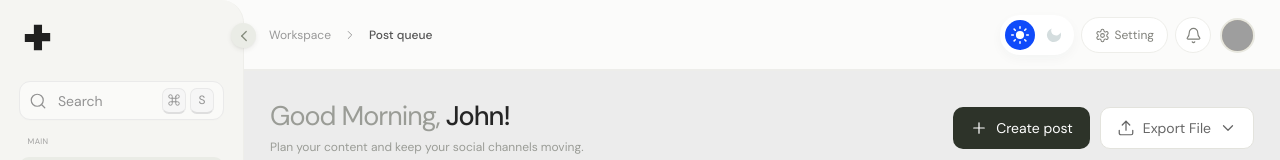
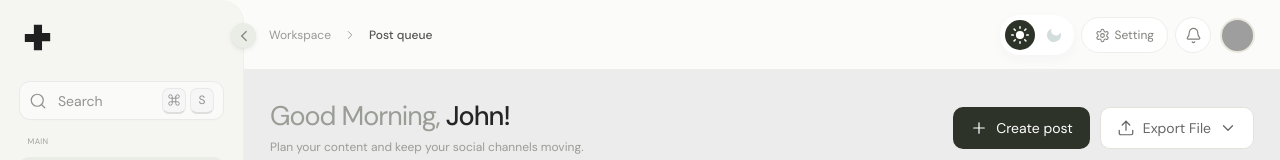
Before and after one commit to sohanpaliyal/postschedular, a React (Vite) app: page / in a window 1280 px wide. Shown: the top 160 px of the page. Built offline with nearby package versions, Linux system fonts and the light colour scheme; grey boxes are pictures that could not be loaded.

Commit message:
style: use primary olive for theme switch indicator

```diff
--- a/src/components/ThemeSwitch.css
+++ b/src/components/ThemeSwitch.css
@@ -1,6 +1,6 @@
 .theme-switch{position:relative;display:block;flex-shrink:0;width:74px;height:40px;padding:0;border:0;border-radius:999px;background:#fff;box-shadow:0 4px 12px #26374409;isolation:isolate;transition:background-color .65s,box-shadow .3s}
 .theme-switch.is-dark{background:#151a1b;box-shadow:0 4px 12px #00000020}
-.theme-switch-indicator{position:absolute;top:5px;left:5px;width:30px;height:30px;background:#104bfa;border-radius:999px;z-index:-1}
+.theme-switch-indicator{position:absolute;top:5px;left:5px;width:30px;height:30px;background:#2d3329;border-radius:999px;z-index:-1}
 .theme-switch.is-dark .theme-switch-indicator{left:39px}
 .theme-switch-icon{position:absolute;top:5px;width:30px;height:30px;display:grid;place-items:center;pointer-events:none;transition:color .5s,transform .65s cubic-bezier(.22,1,.36,1)}
 .theme-switch-sun{left:5px;color:#fff;transform:rotate(0deg)}
```
